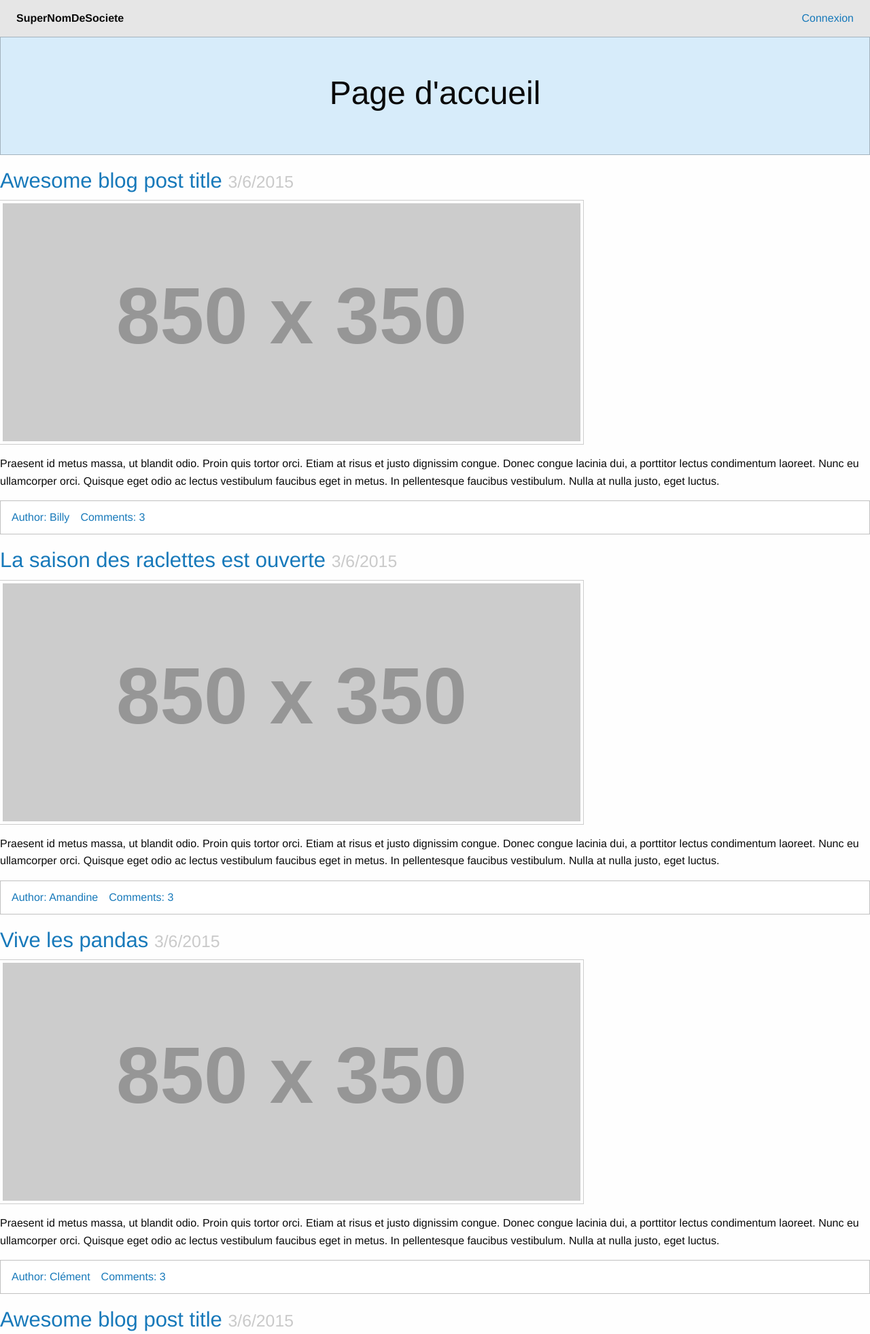
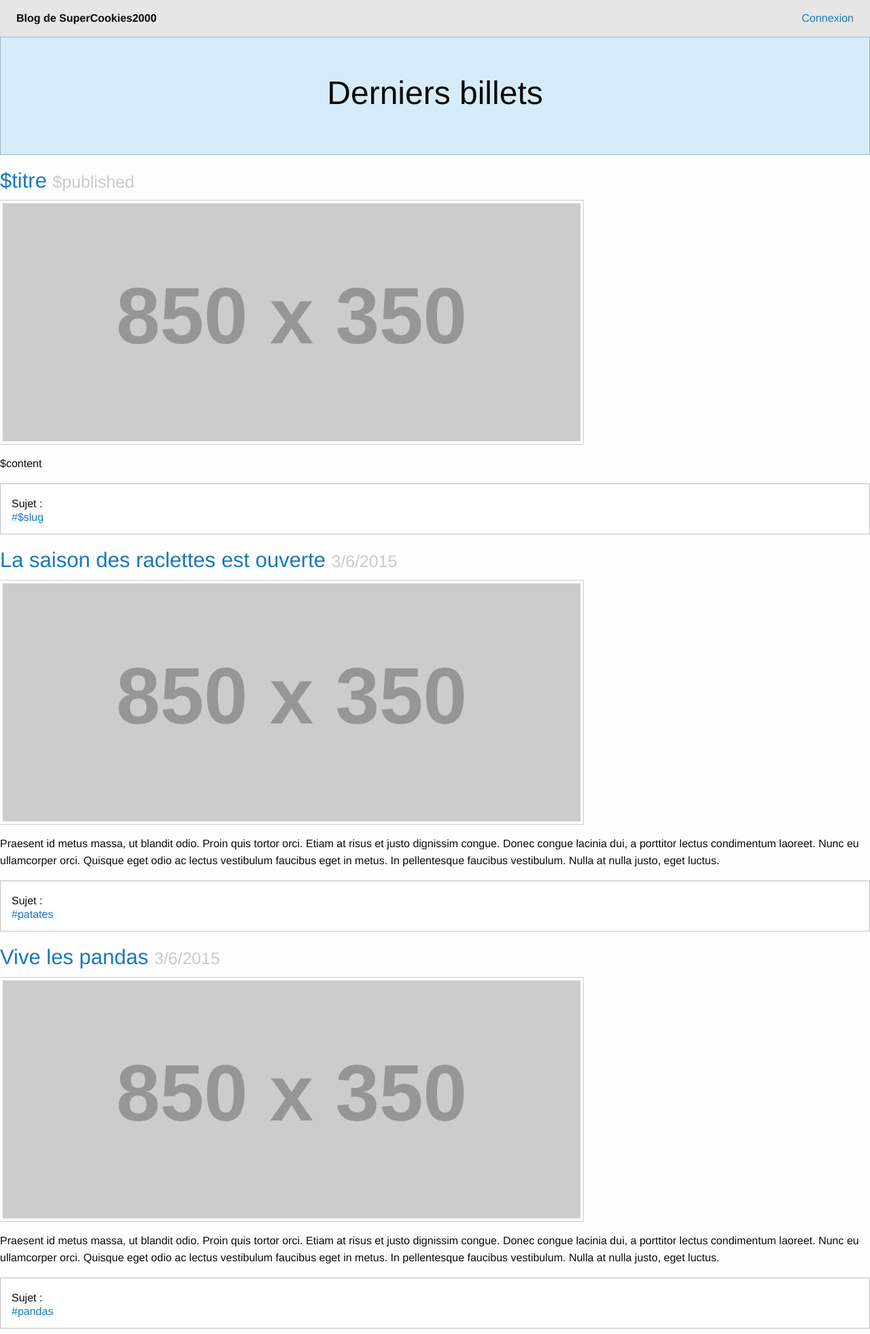
Before and after one commit to DrakenXI/blog_symfony, a Symfony app: template blog_symfony/templates/blog/index.html.twig in a window 1280 px wide. Shown: the top 1962 px of the page at 68% size. Run offline with Twig, Linux system fonts and the light colour scheme; the template is opened without the code that fills it, so the values that code supplies are empty; grey boxes labelled with a size stand in for pictures from a placeholder-image service; some libraries are stand-ins or nearby versions.

Commit message:
MAJ des templates d'accueil et du post en prevision de la BDD (toujours stubbe)

```diff
--- a/blog_symfony/templates/blog/index.html.twig
+++ b/blog_symfony/templates/blog/index.html.twig
@@ -11,7 +11,7 @@
 <div class="top-bar">
     <div class="top-bar-left">
         <ul class="menu">
-            <li class="menu-text">SuperNomDeSociete</li>
+            <li class="menu-text">Blog de SuperCookies2000</li>
         </ul>
     </div>
     <div class="top-bar-right">
@@ -26,19 +26,17 @@
 
 <div class="callout large primary">
     <div class="row column text-center">
-        <h1>Page d'accueil</h1>
+        <h1>Derniers billets</h1>
     </div>
 </div>
 <div class="row" id="content">
-    <div class="medium-8 columns">
     <div class="blog-post">
-            <h3><a href='/post/1'>Awesome blog post title </a> <small>3/6/2015</small></h3>
+        <h3><a href='/post/1'>$titre</a> <small>$published</small></h3>
         <img class="thumbnail" src="https://placehold.it/850x350">
-            <p>Praesent id metus massa, ut blandit odio. Proin quis tortor orci. Etiam at risus et justo dignissim congue. Donec congue lacinia dui, a porttitor lectus condimentum laoreet. Nunc eu ullamcorper orci. Quisque eget odio ac lectus vestibulum faucibus eget in metus. In pellentesque faucibus vestibulum. Nulla at nulla justo, eget luctus.</p>
+        <p>$content</p>
         <div class="callout">
             <ul class="menu simple">
-                    <li><a href="#">Author: Billy</a></li>
-                    <li><a href="#">Comments: 3</a></li>
+                <li>Sujet :<a href="#">#$slug</a></li>
             </ul>
         </div>
     </div>
@@ -48,8 +46,7 @@
         <p>Praesent id metus massa, ut blandit odio. Proin quis tortor orci. Etiam at risus et justo dignissim congue. Donec congue lacinia dui, a porttitor lectus condimentum laoreet. Nunc eu ullamcorper orci. Quisque eget odio ac lectus vestibulum faucibus eget in metus. In pellentesque faucibus vestibulum. Nulla at nulla justo, eget luctus.</p>
         <div class="callout">
             <ul class="menu simple">
-                    <li><a href="#">Author: Amandine</a></li>
-                    <li><a href="#">Comments: 3</a></li>
+                <li>Sujet :<a href="#">#patates</a></li>
             </ul>
         </div>
     </div>
@@ -59,8 +56,7 @@
         <p>Praesent id metus massa, ut blandit odio. Proin quis tortor orci. Etiam at risus et justo dignissim congue. Donec congue lacinia dui, a porttitor lectus condimentum laoreet. Nunc eu ullamcorper orci. Quisque eget odio ac lectus vestibulum faucibus eget in metus. In pellentesque faucibus vestibulum. Nulla at nulla justo, eget luctus.</p>
         <div class="callout">
             <ul class="menu simple">
-                    <li><a href="#">Author: Clément</a></li>
-                    <li><a href="#">Comments: 3</a></li>
+                <li>Sujet :<a href="#">#pandas</a></li>
             </ul>
         </div>
     </div>
@@ -70,25 +66,7 @@
         <p>Praesent id metus massa, ut blandit odio. Proin quis tortor orci. Etiam at risus et justo dignissim congue. Donec congue lacinia dui, a porttitor lectus condimentum laoreet. Nunc eu ullamcorper orci. Quisque eget odio ac lectus vestibulum faucibus eget in metus. In pellentesque faucibus vestibulum. Nulla at nulla justo, eget luctus.</p>
         <div class="callout">
             <ul class="menu simple">
-                    <li><a href="#">Author: Billy</a></li>
-                    <li><a href="#">Commentaires: 3</a></li>
-                </ul>
-            </div>
-        </div>
-    </div>
-    <div class="medium-3 columns" data-sticky-container>
-        <div class="sticky" data-sticky data-anchor="content">
-            <h4>Catégories</h4>
-            <ul>
-                <li><a href="#">Cat1</a></li>
-                <li><a href="#">Cat2</a></li>
-                <li><a href="#">Cat3</a></li>
-            </ul>
-            <h4>Auteurs</h4>
-            <ul>
-                <li><a href="#">Clément</a></li>
-                <li><a href="#">Amandine</a></li>
-                <li><a href="#">Billy</a></li>
+                <li>Sujet :<a href="#">#slug</a></li>
             </ul>
         </div>
     </div>
```
Also changed, not shown: blog_symfony/templates/blog/post.html.twig (+6 -6 lines). Lines whose indentation alone changed are shown as unchanged.
